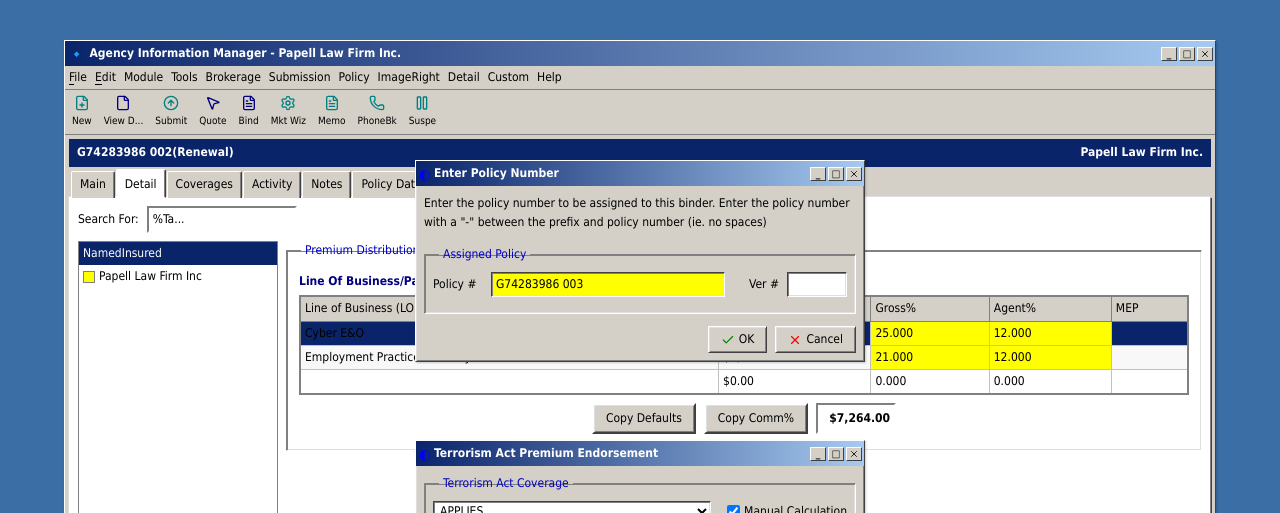
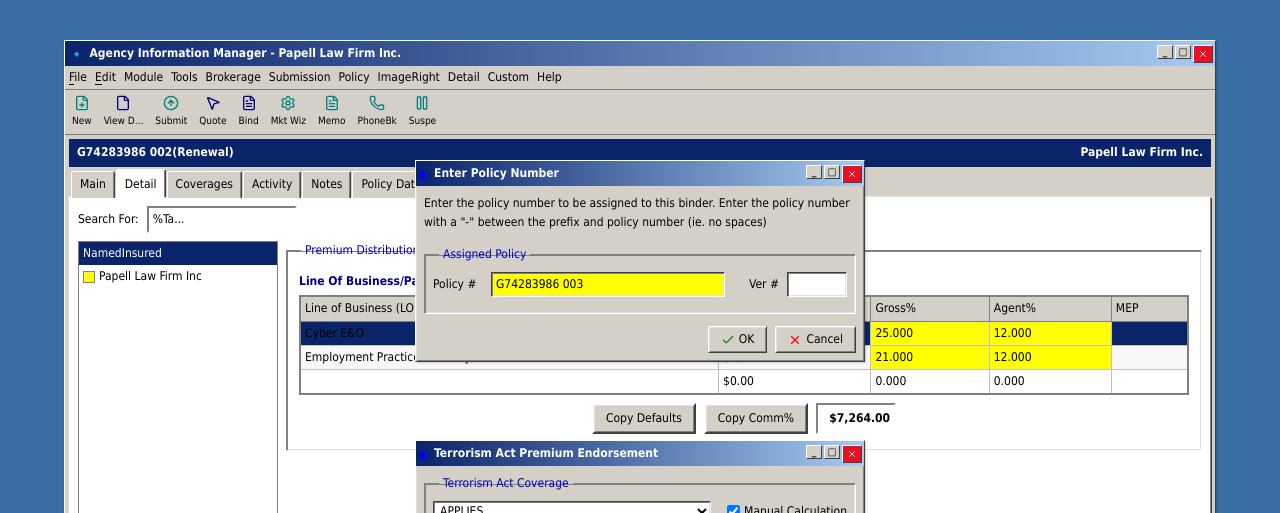
Before and after one commit to Sain8757/Ruhan_website, a Next.js app: page /legacy-ui in a window 1280 px wide. Shown: the top 513 px of the page. Built offline with nearby package versions, Linux system fonts and the light colour scheme; a web font is replaced by a local one.

Commit message:
fix: override legacy button styles for close button to ensure it is red

```diff
--- a/app/legacy-ui/legacy.css
+++ b/app/legacy-ui/legacy.css
@@ -63,7 +63,7 @@
   gap: 2px;
 }
 
-.legacy-btn-close, .legacy-btn-sys {
+.legacy-btn-sys {
   background-color: #d4d0c8;
   border-top: 1px solid #fff;
   border-left: 1px solid #fff;
@@ -81,13 +81,46 @@
   cursor: default;
 }
 
-.legacy-btn-close:active, .legacy-btn-sys:active {
+.legacy-btn-close {
+  background: #e81123 !important;
+  border-top: 1px solid #fff !important;
+  border-left: 1px solid #fff !important;
+  border-right: 1px solid #404040 !important;
+  border-bottom: 1px solid #404040 !important;
+  width: 20px !important;
+  height: 18px !important;
+  display: flex !important;
+  align-items: center !important;
+  justify-content: center !important;
+  font-weight: bold !important;
+  color: white !important;
+  cursor: pointer !important;
+  padding: 0 !important;
+  box-shadow: none !important;
+}
+
+.legacy-btn-close svg {
+  color: white !important;
+  stroke: white !important;
+}
+
+.legacy-btn-sys:active {
   border-top: 1px solid #404040;
   border-left: 1px solid #404040;
   border-right: 1px solid #fff;
   border-bottom: 1px solid #fff;
   padding-top: 1px;
   padding-left: 1px;
+}
+
+.legacy-btn-close:active {
+  background: #b00d1a !important;
+  border-top: 1px solid #404040 !important;
+  border-left: 1px solid #404040 !important;
+  border-right: 1px solid #fff !important;
+  border-bottom: 1px solid #fff !important;
+  padding-top: 1px !important;
+  padding-left: 1px !important;
 }
 
 .legacy-content {
--- a/components/layout/Header.tsx
+++ b/components/layout/Header.tsx
@@ -124,25 +124,6 @@ export default function Header({ onMenuToggle, pageTitle }: HeaderProps) {
                 </span>
               )}
             </button>
-          </div>
-
-          <a href="https://web.whatsapp.com/" target="_blank" rel="noopener noreferrer" className="legacy-button" style={{ padding: '4px 8px', color: '#25D366', display: 'flex' }} title="WhatsApp Web">
-            <MessageCircle size={16} />
-          </a>
-
-          <a href="https://mail.google.com/" target="_blank" rel="noopener noreferrer" className="legacy-button" style={{ padding: '4px 8px', color: '#ef4444', display: 'flex' }} title="Open Mail">
-            <Mail size={16} />
-          </a>
-
-          <button
-            className="legacy-button"
-            style={{ padding: '4px 8px', color: '#3b82f6' }}
-            onClick={() => setShowAI(true)}
-            title="RA Seva AI Assistant"
-          >
-            <Sparkles size={16} />
-          </button>
-
           {/* Notifications Dropdown */}
           {showNotifications && (
             <div
@@ -217,6 +198,23 @@ export default function Header({ onMenuToggle, pageTitle }: HeaderProps) {
             </div>
           )}
           </div>
+
+          <a href="https://web.whatsapp.com/" target="_blank" rel="noopener noreferrer" className="legacy-button" style={{ padding: '4px 8px', color: '#25D366', display: 'flex' }} title="WhatsApp Web">
+            <MessageCircle size={16} />
+          </a>
+
+          <a href="https://mail.google.com/" target="_blank" rel="noopener noreferrer" className="legacy-button" style={{ padding: '4px 8px', color: '#ef4444', display: 'flex' }} title="Open Mail">
+            <Mail size={16} />
+          </a>
+
+          <button
+            className="legacy-button"
+            style={{ padding: '4px 8px', color: '#3b82f6' }}
+            onClick={() => setShowAI(true)}
+            title="RA Seva AI Assistant"
+          >
+            <Sparkles size={16} />
+          </button>
         </div>
       </div>
 
--- a/components/layout/LegacyDialog.tsx
+++ b/components/layout/LegacyDialog.tsx
@@ -80,15 +80,6 @@ export default function LegacyDialog({ isOpen, onClose, title, children, width =
             <button
               className="legacy-btn-close"
               onClick={onClose}
-              style={{
-                backgroundColor: '#e81123',
-                borderTop: '1px solid #fff', borderLeft: '1px solid #fff',
-                borderRight: '1px solid #404040', borderBottom: '1px solid #404040',
-                width: '18px', height: '16px',
-                display: 'flex', alignItems: 'center', justifyContent: 'center',
-                fontWeight: 'bold', color: 'white', fontSize: '10px',
-                cursor: 'pointer'
-              }}
               title="Close"
             >
               <X size={12} strokeWidth={3} />
```
